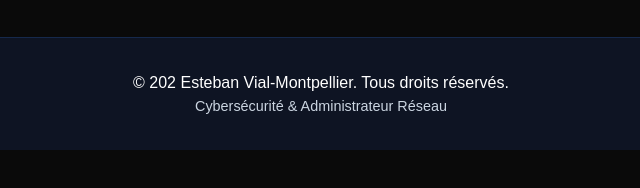
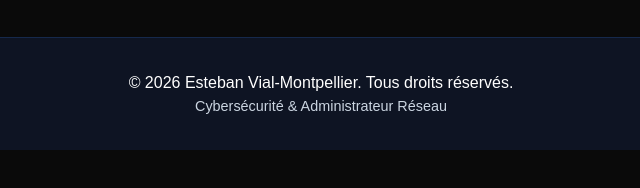
Before and after one commit to estebanvial/portfolio-esteban-vial, a plain HTML site: page index.html in a window 1280 px wide. Shown: the part 9969-10157 px from the top of the page, 319-959 px from the left. Drawn offline with Linux system fonts and the light colour scheme.

Commit message:
Update index.html

```diff
--- a/index.html
+++ b/index.html
@@ -739,7 +739,7 @@ compétences en cybersécurité et gestion de projets.
 
     <!-- Footer -->
     <footer>
-        <p>&copy; 202 Esteban Vial-Montpellier. Tous droits réservés.</p>
+        <p>&copy; 2026 Esteban Vial-Montpellier. Tous droits réservés.</p>
         <p style="color: var(--text-secondary); font-size: 0.9rem;">Cybersécurité & Administrateur Réseau</p>
     </footer>
 
```
